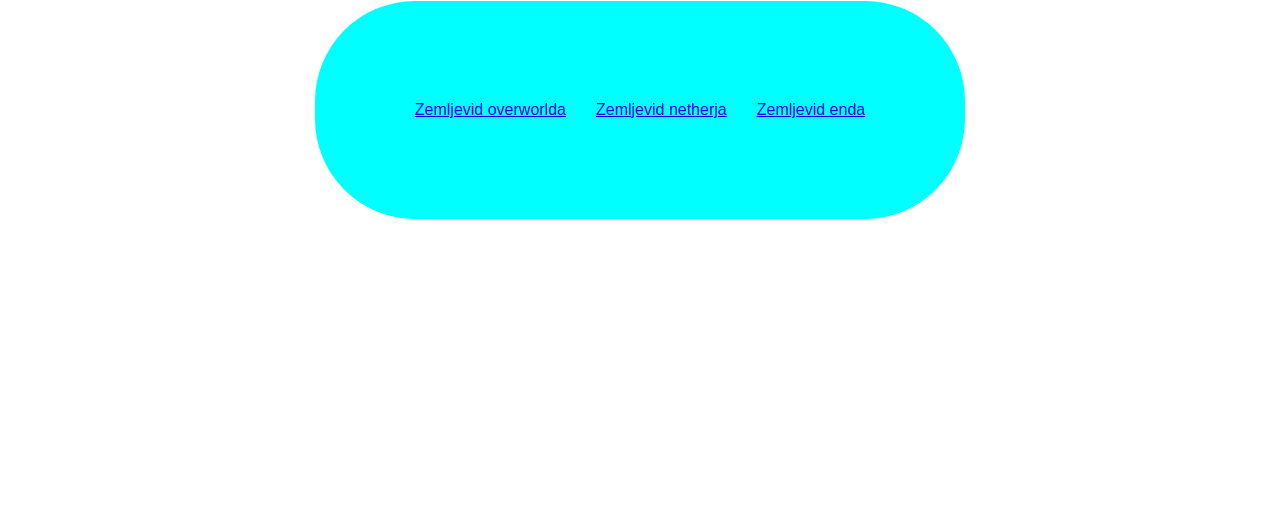
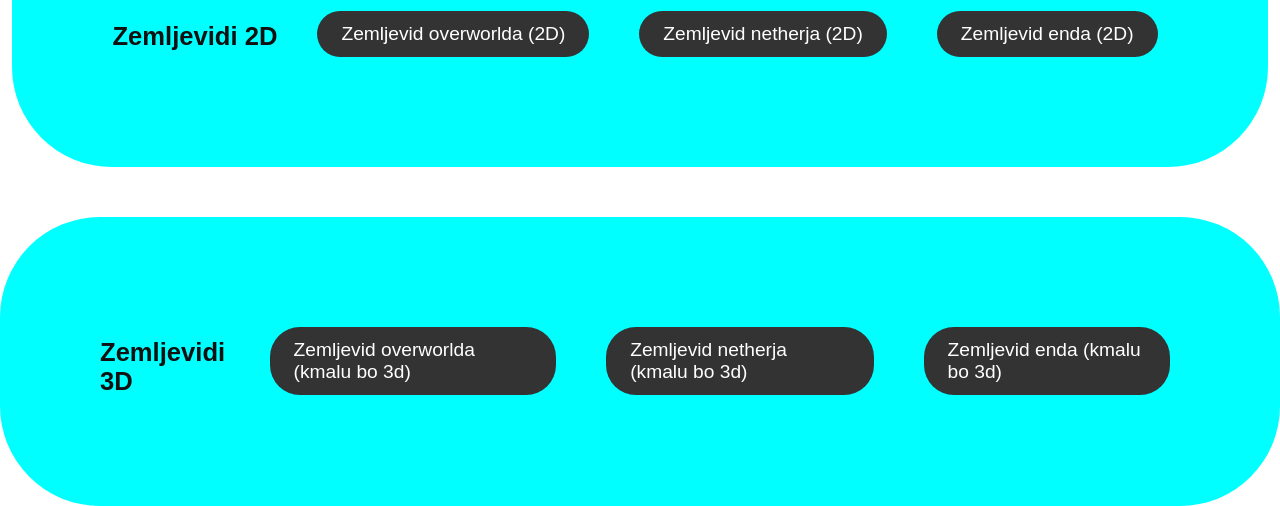
Before and after one commit to shadowcraftmc/website, a plain HTML site: page zemljevidivzivo/index.html in a window 1280 px wide. Shown: the part 339-845 px from the top of the page. Before the commit the page ends 800 px from the top, so only its background shows below. Drawn offline with Linux system fonts and the light colour scheme.

Commit message:
Update index.html

```diff
--- a/zemljevidivzivo/index.html
+++ b/zemljevidivzivo/index.html
@@ -64,11 +64,17 @@
     @media (min-width: 768px) {
       .seznam li { font-size: 1.5vw; }
       #logo { width: 250px; height: 250px; }
+      main {
+        margin-top: 150px; /* Povečan margin-top za zaslone večje od 768px */
+      }
     }
 
     @media (min-width: 1200px) {
       .seznam li { font-size: 1.2vw; }
       #logo { height: 300px; width: 300px; }
+      main {
+        margin-top: 200px; /* Povečan margin-top za večje zaslone */
+      }
     }
 
     @media (min-width: 950px) and (max-width: 1050px) {
@@ -113,27 +119,27 @@
         font-size: 4vw;
       }
 
-
       .iframe-wrapper {
-        display: flex;
         flex-direction: column;
-        align-items: center;
+        padding: 40px;
         gap: 20px;
-        padding: 40px;
-        border-radius: 50px;
       }
 
       iframe {
         width: 250px;
-        height: 350px; /* višje mape */
+        height: 350px;
       }
 
+      main {
+        margin-top: 100px; /* Default margin-top za telefone in manjše zaslone */
+      }
     }
 
     main {
-      margin-top: 100px;
       display: flex;
-      justify-content: center;
+      flex-direction: column;
+      align-items: center;
+      gap: 50px;
     }
 
     .iframe-wrapper {
@@ -163,20 +169,40 @@
         width: 400px;
         height: 400px;
       }
-      @media (min-width: 800px){
+    }
 
-        main{margin-top:300px}
-      }
+    nav a {
+      text-decoration: none;
+      color: white;
+      transition: color 0.3s;
     }
-    nav a {
-  text-decoration: none;     /* odstrani podčrtavanje */
-  color: white;              /* barva besedila - prilagodi po želji */
-  transition: color 0.3s;    /* gladka animacija */
-}
 
-nav a:hover {
-  color: red;                /* barva ob hoverju */
-}
+    nav a:hover {
+      color: red;
+    }
+
+    .map-button {
+      display: inline-block;
+      margin: 10px;
+      padding: 12px 24px;
+      font-size: 1.2rem;
+      background-color: #333;
+      color: white;
+      text-decoration: none;
+      border-radius: 30px;
+      transition: background-color 0.3s, transform 0.2s;
+    }
+
+    .map-button:hover {
+      background-color: red;
+      transform: scale(1.05);
+    }
+
+    .iframe-wrapper h2 {
+      margin-bottom: 10px;
+      font-size: 1.6rem;
+      color: #111;
+    }
   </style>
 </head>
 <body>
@@ -197,9 +223,17 @@ nav a:hover {
 
   <main>
     <div class="iframe-wrapper">
-      <a href="http://shadowcraft.globalelite.club:17232/?hidechat=true&hidemenubar=true&hideplayerlist=true&hidecompass=true/">Zemljevid overworlda</a>
-      <a href="http://shadowcraft.globalelite.club:17232/?worldname=world_nether&hidechat=true&hidemenubar=true&hideplayerlist=true&hidecompass=true">Zemljevid netherja</a>
-      <a href="http://shadowcraft.globalelite.club:17232/?worldname=world_the_end&hidechat=true&hidemenubar=true&hideplayerlist=true&hidecompass=true">Zemljevid enda</a>
+      <h2>Zemljevidi 2D</h2>
+      <a class="map-button" href="http://shadowcraft.globalelite.club:17232/?hidechat=true&hidemenubar=true&hideplayerlist=true&hidecompass=true" target="_blank">Zemljevid overworlda (2D)</a>
+      <a class="map-button" href="http://shadowcraft.globalelite.club:17232/?worldname=world_nether&hidechat=true&hidemenubar=true&hideplayerlist=true&hidecompass=true" target="_blank">Zemljevid netherja (2D)</a>
+      <a class="map-button" href="http://shadowcraft.globalelite.club:17232/?worldname=world_the_end&hidechat=true&hidemenubar=true&hideplayerlist=true&hidecompass=true" target="_blank">Zemljevid enda (2D)</a>
+    </div>
+
+    <div class="iframe-wrapper">
+      <h2>Zemljevidi 3D</h2>
+      <a class="map-button" href="http://shadowcraft.globalelite.club:17232/?perspective=iso&hidechat=true&hidemenubar=true&hideplayerlist=true&hidecompass=true" target="_blank">Zemljevid overworlda (kmalu bo 3d)</a>
+      <a class="map-button" href="http://shadowcraft.globalelite.club:17232/?worldname=world_nether&perspective=iso&hidechat=true&hidemenubar=true&hideplayerlist=true&hidecompass=true" target="_blank">Zemljevid netherja (kmalu bo 3d)</a>
+      <a class="map-button" href="http://shadowcraft.globalelite.club:17232/?worldname=world_the_end&perspective=iso&hidechat=true&hidemenubar=true&hideplayerlist=true&hidecompass=true" target="_blank">Zemljevid enda (kmalu bo 3d)</a>
     </div>
   </main>
 
```
